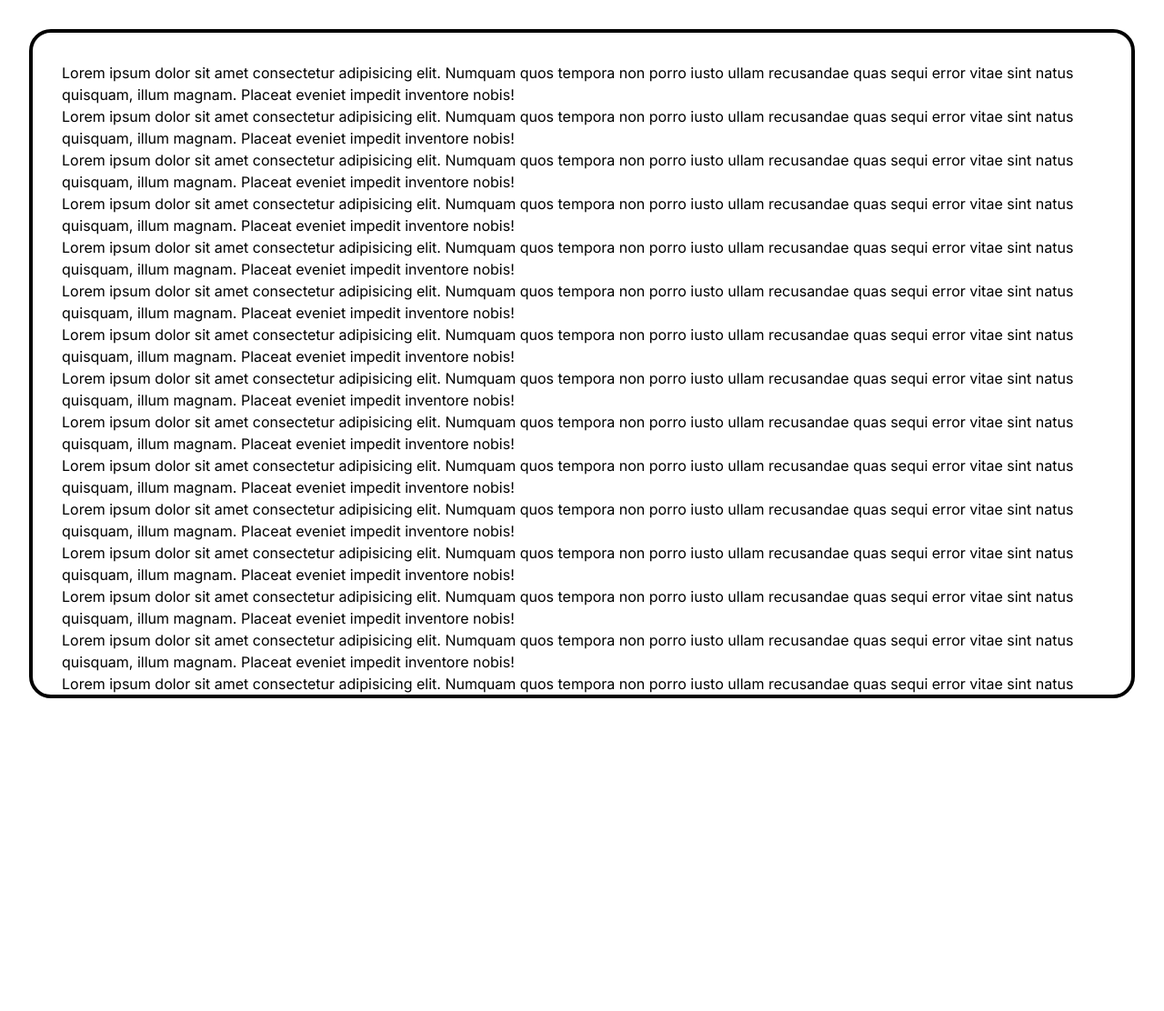
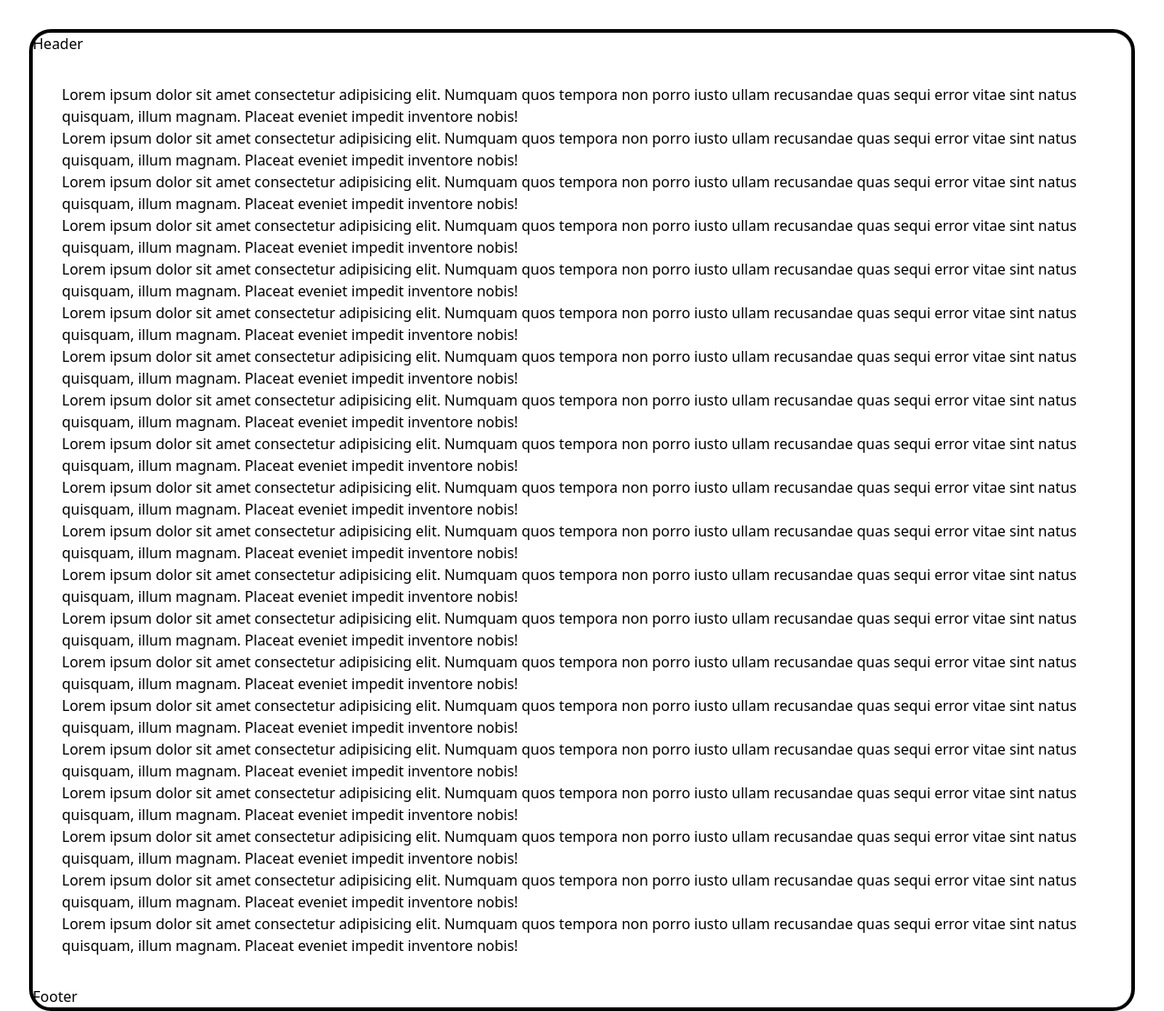
Before and after one commit to abhishekwebdevv/portfolio, a Next.js app: page / in a window 1280 px wide. Shown: the whole page at 91% size. Before the commit the page ends 800 px from the top, so only its background shows below. Built offline with nearby package versions, Linux system fonts and the light colour scheme.

Commit message:
folder structure change

```diff
--- a/app/globals.css
+++ b/app/globals.css
@@ -30,11 +30,11 @@ body {
       rgb(var(--background-end-rgb))
     )
     rgb(var(--background-start-rgb)); */
-  height: 100vh;
-  padding: 0.2rem;
+  /* height: 100vh; */
+  /* padding: 0.2rem; */
 }
 
-@media screen and (min-width: 540px) {
+/* @media screen and (min-width: 540px) {
   body {
     padding: 1rem;
   }
@@ -44,7 +44,7 @@ body {
   body {
     padding: 2rem;
   }
-}
+} */
 
 /* hide scrollbar */
 @layer utilities {
--- a/app/layout.tsx
+++ b/app/layout.tsx
@@ -1,6 +1,7 @@
 import type { Metadata } from "next";
 import { Inter } from "next/font/google";
 import "./globals.css";
+import { Header, Footer } from "@/components";
 
 const inter = Inter({ subsets: ["latin"] });
 
@@ -15,8 +16,12 @@ export default function RootLayout({
   children: React.ReactNode;
 }) {
   return (
-    <html lang="en">
-      <body className={inter.className}>{children}</body>
+    <html lang="en" className="p-1 sm:p-4 md:p-8 h-screen">
+      <body className="border-4 border-black rounded-3xl overflow-y-scroll">
+        <Header />
+        {children}
+        <Footer />
+      </body>
     </html>
   );
 }
--- a/app/page.tsx
+++ b/app/page.tsx
@@ -1,8 +1,6 @@
-import Image from "next/image";
-
 export default function Home() {
   return (
-    <main className="flex h-full flex-col items-center justify-between p-8 border-4 border-black rounded-3xl overflow-y-auto no-scrollbar">
+    <main className="flex h-full flex-col items-center justify-between p-8">
       <p>
         Lorem ipsum dolor sit amet consectetur adipisicing elit. Numquam quos
         tempora non porro iusto ullam recusandae quas sequi error vitae sint
--- /dev/null
+++ b/components/footers/Footer.tsx
@@ -0,0 +1,5 @@
+import React from "react";
+
+export function Footer() {
+  return <div>Footer</div>;
+}
--- /dev/null
+++ b/components/headers/Header.tsx
@@ -0,0 +1,5 @@
+import React from "react";
+
+export function Header() {
+  return <div>Header</div>;
+}
--- /dev/null
+++ b/components/index.ts
@@ -0,0 +1,2 @@
+export { Header } from "./headers/Header";
+export { Footer } from "./footers/Footer";
```
